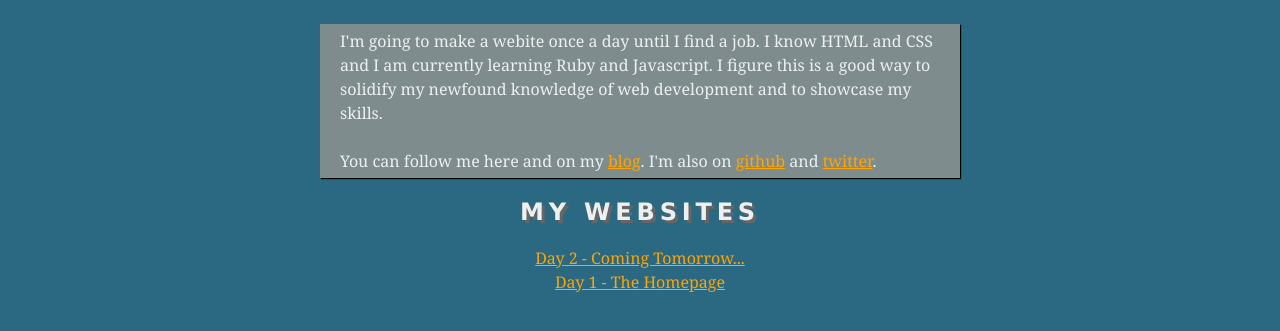
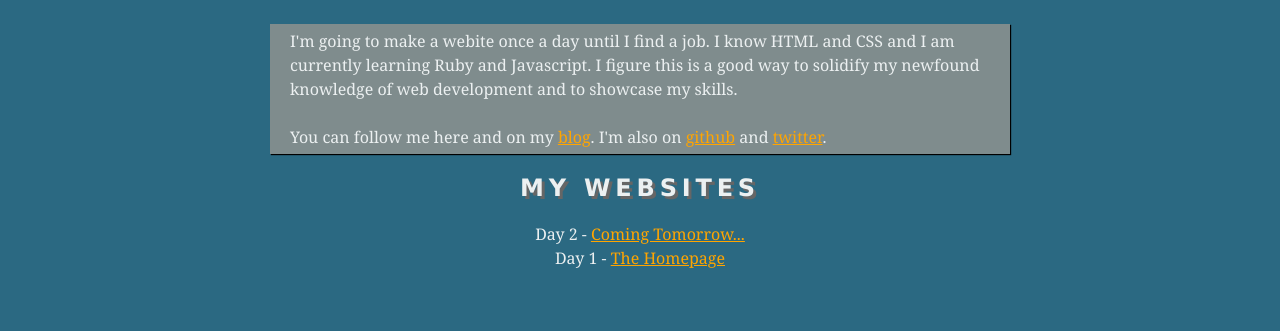
Before and after one commit to jamesalmeida/my-work-until-i-get-a-job, a plain HTML site: page index.html in a window 1280 px wide. Shown: the part 57-388 px from the top of the page. Drawn offline with Linux system fonts and the light colour scheme.

Commit message:
upadated everything

```diff
--- a/css/styles.css
+++ b/css/styles.css
@@ -11,7 +11,7 @@ body {
 #top_paragraph{
 	background-color: #7F8C8D;
 	padding: 5px 20px 5px 20px;
-	max-width: 600px;
+	max-width: 700px;
 	margin: 10px auto 10px auto;
 	-moz-box-shadow: 1px 1px 1px black;
 	-webkit-box-shadow: 1px 1px 1px black;
--- a/index.html
+++ b/index.html
@@ -1,11 +1,17 @@
 <DOCTYPE! html>
 <html>
 	<head>
+		<!-- empty conditional comment hack below -->
+		<!--[if IE]><![endif]-->
+		<!-- Always force latest IE rendering engine & Chrome Frame -->
+		<meta http-equiv="X-UA-Compatible" content="IE=edge,chrome=1">
 		<title>James Almeida: One a Day</title>
 		<link href="css/styles.css" rel="stylesheet">
+		<link rel="shortcut icon" type="image/ico" href="img/favicon.ico">
+		<link rel="apple-touch-icon" href="img/apple-touch-icon.png">
+
 	</head>
 	<body>
-
 		<div>
 			<h1>I'm James Almeida & I want to be a developer.</h1>
 			<p id="top_paragraph">I'm going to make a webite once a day until I find a job. I know HTML and CSS and I am currently learning Ruby and Javascript. I figure this is a good way to solidify my newfound knowledge of web development and to showcase my skills.
@@ -17,10 +23,22 @@
 		<div id='website_list'>
 			<h2>My Websites</h2>
 			<ul>
-				<li><a href="index.html">Day 2 - Coming Tomorrow...</a></li>
-				<li><a href="index.html">Day 1 - The Homepage</a></li>
+				<li>Day 2 - <a href="index.html">Coming Tomorrow...</a></li>
+				<li>Day 1 - <a href="index.html">The Homepage</a></li>
 			</ul>
 		</div>
+
+	<!-- google analytics -->
+	<script>
+	  (function(i,s,o,g,r,a,m){i['GoogleAnalyticsObject']=r;i[r]=i[r]||function(){
+	  (i[r].q=i[r].q||[]).push(arguments)},i[r].l=1*new Date();a=s.createElement(o),
+	  m=s.getElementsByTagName(o)[0];a.async=1;a.src=g;m.parentNode.insertBefore(a,m)
+	  })(window,document,'script','//www.google-analytics.com/analytics.js','ga');
+
+	  ga('create', 'UA-44685137-1', 'kissr.com');
+	  ga('send', 'pageview');
+	</script>
+
 
 
 	</body>
```
Also changed, not shown: img/apple-touch-icon.png (added), img/favicon.ico (added), 1 other file.
